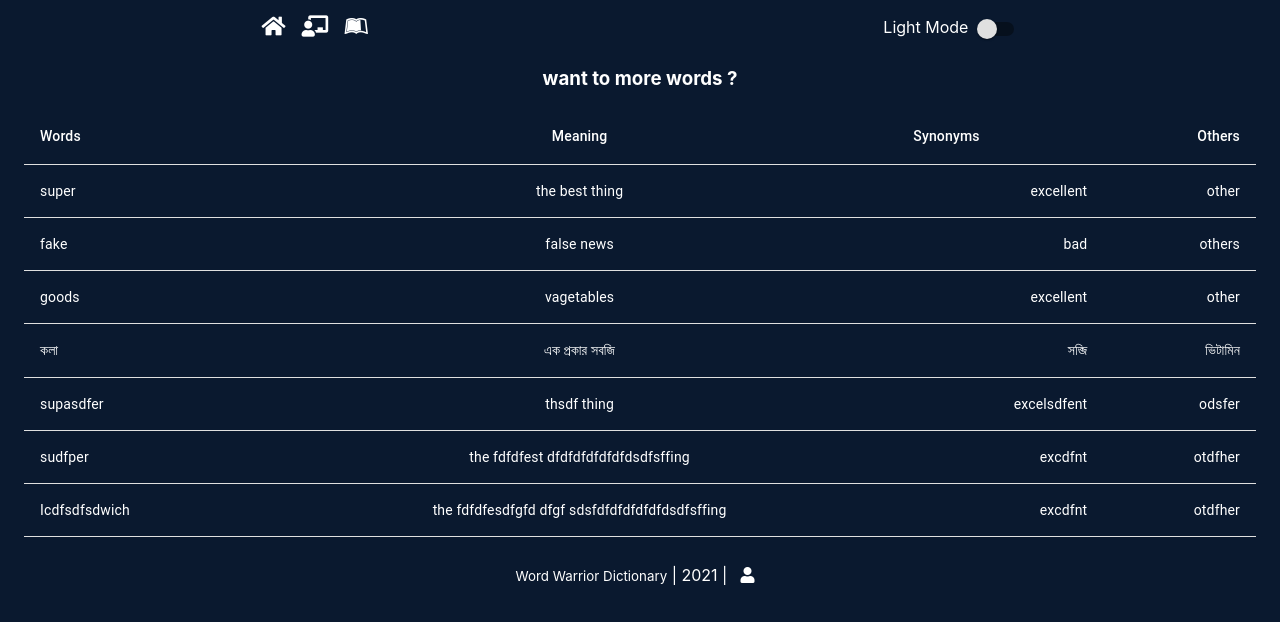
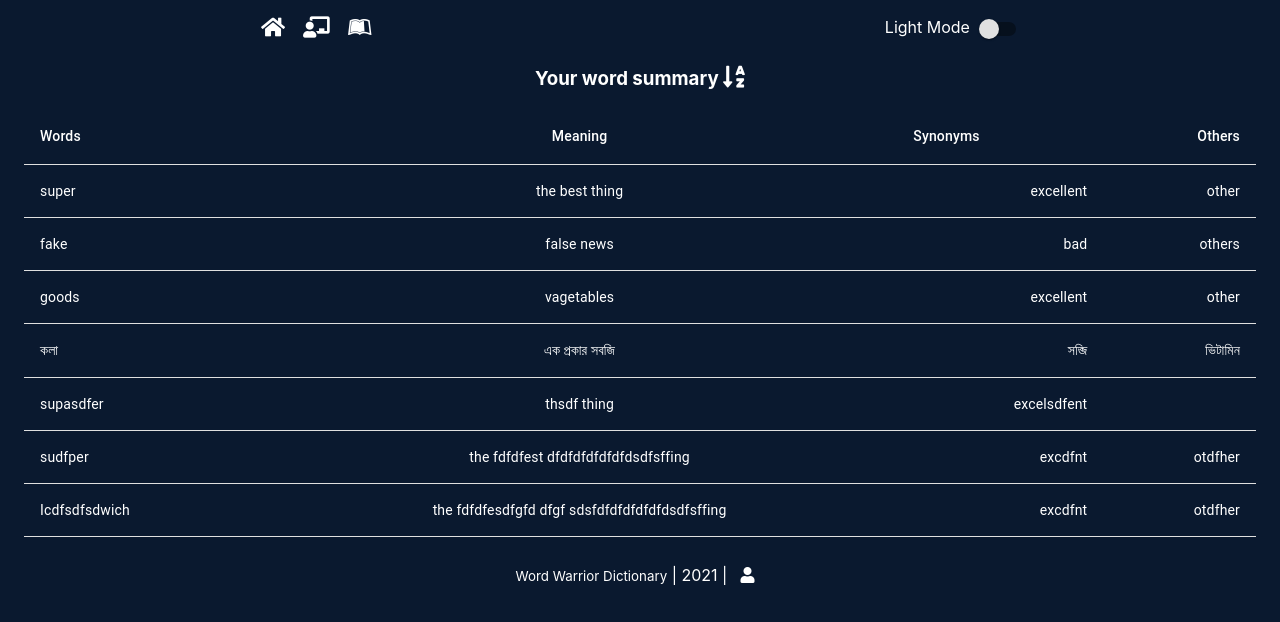
Before and after one commit to rajonahmed749/dictionary, a React (Create React App) app: page /learning in a window 1280 px wide. Shown: the top 622 px of the page. Built offline with nearby package versions, Linux system fonts and the light colour scheme.

Commit message:
learning page done with dammy data

```diff
--- a/src/App.css
+++ b/src/App.css
@@ -5,18 +5,20 @@
 }
 
 .icons {
-    padding: 8px
+    padding: 9px
 }
 
 /* Footer area */
-.footer{
-    text-align:center;
+.footer {
+    text-align: center;
     padding: 20px 10px;
 }
-.footerLink{
-    padding:10px;
+
+.footerLink {
+    padding: 10px;
     margin-left: 3px;
 }
-.footerLine{
+
+.footerLine {
     text-decoration: none;
 }
--- a/src/components/Learning/Learning.css
+++ b/src/components/Learning/Learning.css
@@ -1,5 +1,4 @@
-.wantAdd{
+.wantAdd {
     display: flex;
-
     justify-content: center;
 }
--- a/src/components/Learning/Learning.js
+++ b/src/components/Learning/Learning.js
@@ -1,6 +1,6 @@
 import React from 'react';
 import { Container, Table, TableBody, TableCell, TableContainer, TableHead, TableRow, Paper } from '@material-ui/core';
-import WantoAdd from './WantoAdd';
+
 
 const Learning = ({ LightMode }) => {
     function createData(name, calories, fat, carbs, protein) {
@@ -12,13 +12,16 @@ const Learning = ({ LightMode }) => {
         createData('fake', 'false news', 'bad', 'others'),
         createData('goods', 'vagetables', 'excellent', 'other'),
         createData('কলা', 'এক প্রকার সবজি', 'সব্জি', 'ভিটামিন'),
-        createData('supasdfer', 'thsdf thing', 'excelsdfent', 'odsfer'),
+        createData('supasdfer', 'thsdf thing', 'excelsdfent',),
         createData('sudfper', 'the fdfdfest dfdfdfdfdfdfdsdfsffing', 'excdfnt', 'otdfher'),
         createData('Icdfsdfsdwich', 'the fdfdfesdfgfd dfgf sdsfdfdfdfdfdfdsdfsffing', 'excdfnt', 'otdfher')
     ];
     return (
         <Container >
-           <WantoAdd/>
+            <div className="addWord">
+                <h3>Your word summary <i style={{ color: LightMode ? "black" : "white" }} className="fas fa-sort-alpha-down fa-lg"></i>
+                </h3>
+            </div>
             <TableContainer >
                 <Table sx={{ minWidth: 650 }} aria-label="simple table">
                     <TableHead>
@@ -36,7 +39,8 @@ const Learning = ({ LightMode }) => {
                         </TableRow>
                     </TableHead>
                     <TableBody>
-                        {rows.map((row) => (
+                        {
+                            rows.map((row) => (
                                 <TableRow
                                     key={row.name}
                                     sx={{ '&:last-child td, &:last-child th': { border: 0 } }}
@@ -56,7 +60,8 @@ const Learning = ({ LightMode }) => {
                                         style={{ color: LightMode ? "black" : "white" }} align="right">{row.carbs}
                                     </TableCell>
                                 </TableRow>
-                        ))}
+                            ))
+                        }
                     </TableBody>
                 </Table>
             </TableContainer>
--- a/src/components/Learning/WantoAdd.js
+++ /dev/null
@@ -1,15 +0,0 @@
-import React from 'react';
-import { Container} from '@material-ui/core';
-import './Learning.css'
-
-const WantoAdd = () => {
-    return (
-        <Container >
-            <div className="wantAdd">
-                <h3>want to more words ?</h3>
-            </div>
-        </Container>
-    )
-};
-
-export default WantoAdd;
--- a/src/components/Profile/AddWord.css
+++ b/src/components/Profile/AddWord.css
@@ -15,3 +15,9 @@
   border: none;
   border-radius: 5px;
 }
+
+.addWord {
+  display: flex;
+  justify-content: center;
+
+}
--- a/src/components/Profile/Profile.js
+++ b/src/components/Profile/Profile.js
@@ -6,6 +6,9 @@ const Profile = () => {
 
     return (
         <Container >
+            <div className="addWord">
+                <h3>Add your word</h3>
+            </div>
             <Grid container spacing={2} direction="column"
                 alignItems="center"
                 justify="center">
```
Lines whose indentation alone changed are shown as unchanged.
